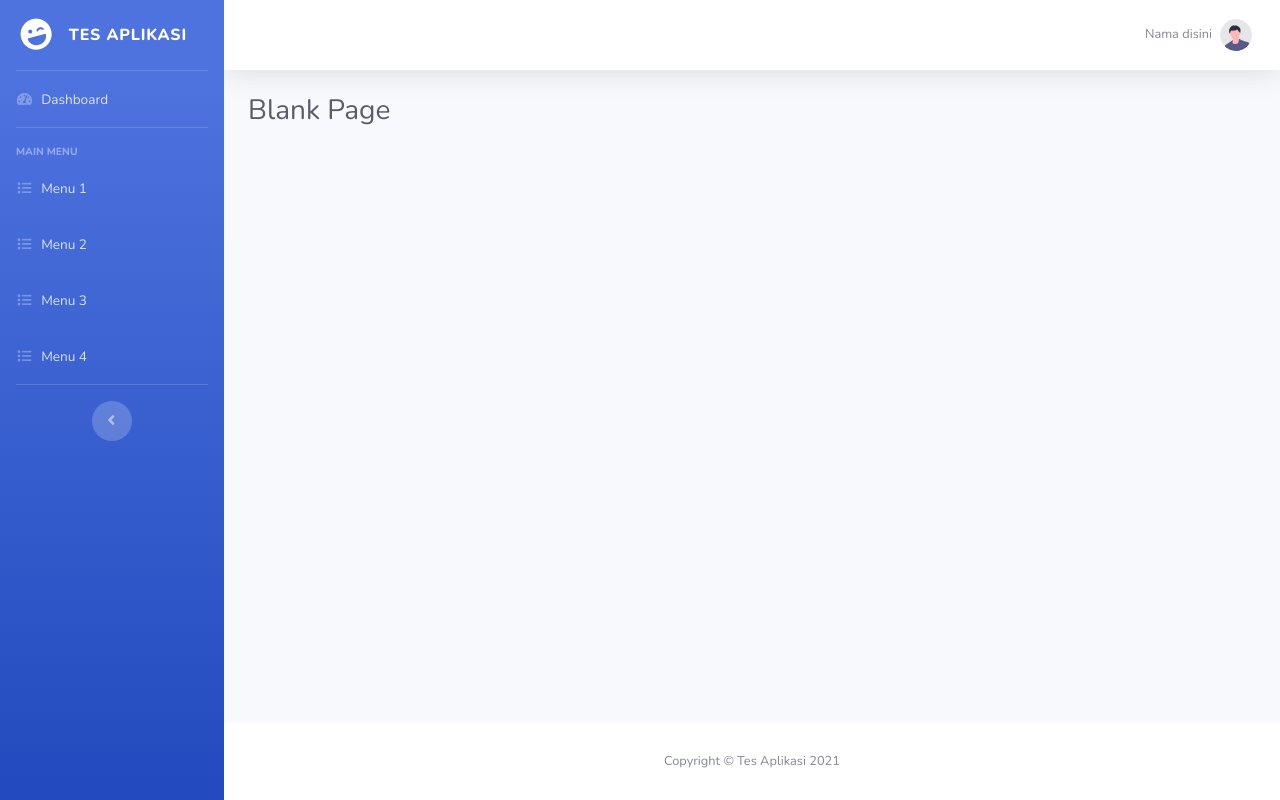
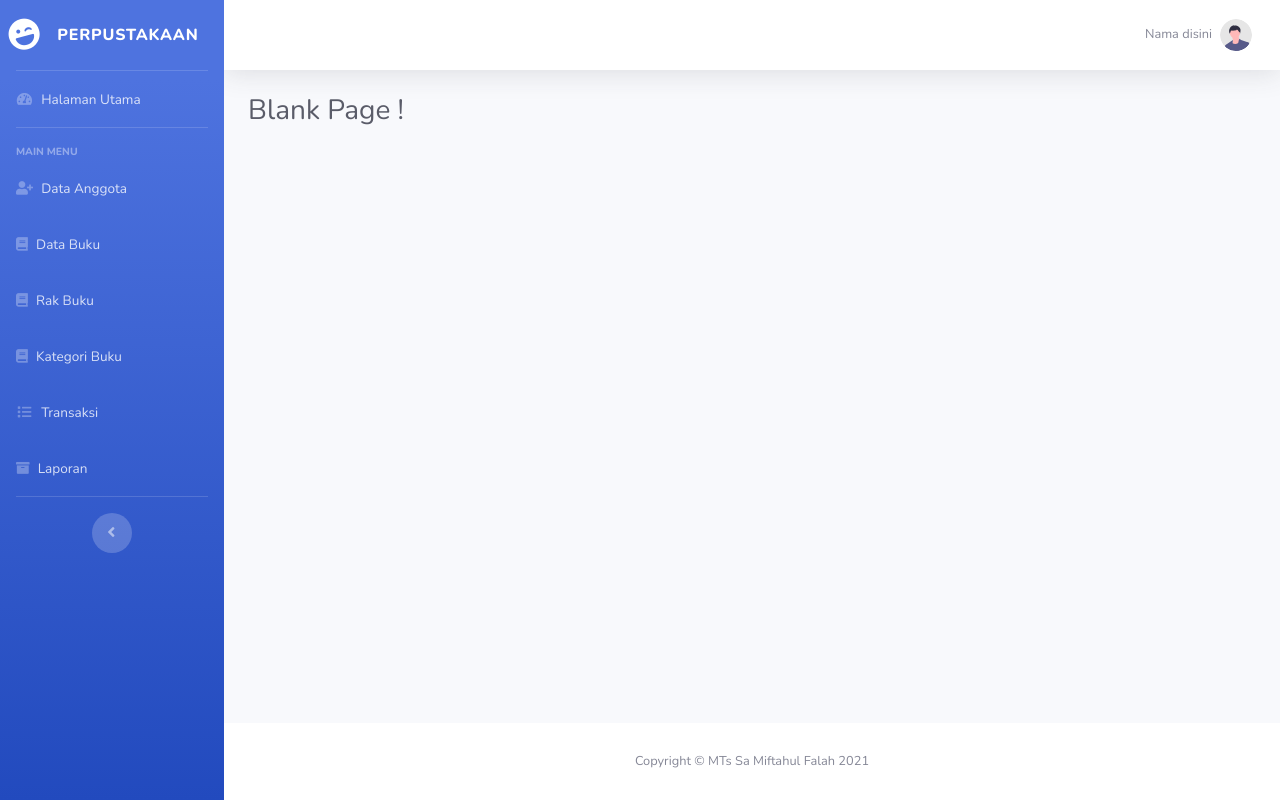
Before and after one commit to adicahyadir/Projek_kp_CI3, a CodeIgniter app: page /dashboard in a window 1280 px wide. Run offline with CodeIgniter, Linux system fonts and the light colour scheme; a user stored in the database is signed in.

Commit message:
First commit

```diff
--- a/application/views/auth/login.php
+++ b/application/views/auth/login.php
@@ -64,10 +64,10 @@
 									<hr>
 									<!-- <div class="text-center">
                                         <a class="small" href="forgot-password.html">Forgot Password?</a>
-                                    </div> -->
+                                    </div>
 									<div class="text-center">
 										<a class="small" href="<?= base_url('register'); ?>">Membuat akun</a>
-									</div>
+									</div> -->
 								</div>
 							</div>
 						</div>
--- a/application/views/template/footer.php
+++ b/application/views/template/footer.php
@@ -8,7 +8,7 @@
 			<footer class="sticky-footer bg-white">
 				<div class="container my-auto">
 					<div class="copyright text-center my-auto">
-						<span>Copyright &copy; Tes Aplikasi 2021</span>
+						<span>Copyright &copy; MTs Sa Miftahul Falah 2021</span>
 					</div>
 				</div>
 			</footer>
@@ -30,15 +30,15 @@
 		<div class="modal-dialog" role="document">
 			<div class="modal-content">
 				<div class="modal-header">
-					<h5 class="modal-title" id="exampleModalLabel">Yakin Untuk keluar?</h5>
+					<h5 class="modal-title" id="exampleModalLabel">Anda Yakin Keluar?</h5>
 					<button class="close" type="button" data-dismiss="modal" aria-label="Close">
 						<span aria-hidden="true">×</span>
 					</button>
 				</div>
-				<div class="modal-body">Ini Modal Logout.</div>
+				<div class="modal-body">Keluar dari aplikasi</div>
 				<div class="modal-footer">
-					<button class="btn btn-secondary" type="button" data-dismiss="modal">Cancel</button>
-					<a class="btn btn-primary" href="<?=base_url('logout');?>">Logout</a>
+					<button class="btn btn-secondary" type="button" data-dismiss="modal">Batal</button>
+					<a class="btn btn-primary" href="<?=base_url('logout');?>">Keluar</a>
 				</div>
 			</div>
 		</div>
@@ -54,6 +54,38 @@
 	<!-- Custom scripts for all pages-->
 	<script src="<?=base_url('assets/');?>js/sb-admin-2.min.js"></script>
 
+	<script type="text/javascript">
+
+		document.addEventListener("DOMContentLoaded", function(){
+		  document.querySelectorAll('.sidebar .nav-link').forEach(function(element){
+
+		    element.addEventListener('click', function (e) {
+
+		      let nextEl = element.nextElementSibling;
+		      let parentEl  = element.parentElement;
+
+		        if(nextEl) {
+		            e.preventDefault();
+		            let mycollapse = new bootstrap.Collapse(nextEl);
+
+		            if(nextEl.classList.contains('show')){
+		              mycollapse.hide();
+		            } else {
+		                mycollapse.show();
+		                // find other submenus with class=show
+		                var opened_submenu = parentEl.parentElement.querySelector('.submenu.show');
+		                // if it exists, then close all of them
+		                if(opened_submenu){
+		                  new bootstrap.Collapse(opened_submenu);
+		                }
+		            }
+		        }
+		    }); // addEventListener
+		  }) // forEach
+		});
+		// DOMContentLoaded  end
+	</script>
+
 </body>
 
 </html>
--- a/application/views/template/header.php
+++ b/application/views/template/header.php
@@ -17,6 +17,17 @@
 
 	<!-- Custom styles for this template-->
 	<link href="<?=base_url('assets/');?>css/sb-admin-2.min.css" rel="stylesheet">
+	<style type="text/css">
+
+		.sidebar li .submenu{
+			list-style: none;
+			margin: 0;
+			padding: 0;
+			padding-left: 1rem;
+			padding-right: 1rem;
+		}
+
+	</style>
 
 </head>
 
@@ -33,7 +44,7 @@
 				<div class="sidebar-brand-icon rotate-n-15">
 					<i class="fas fa-laugh-wink"></i>
 				</div>
-				<div class="sidebar-brand-text mx-3">Tes Aplikasi</div>
+				<div class="sidebar-brand-text mx-3">Perpustakaan</div>
 			</a>
 
 			<!-- Divider -->
@@ -43,7 +54,7 @@
 			<li class="nav-item">
 				<a class="nav-link" href="<?=base_url('dashboard');?>">
 					<i class="fas fa-fw fa-tachometer-alt"></i>
-					<span>Dashboard</span></a>
+					<span>Halaman Utama</span></a>
 			</li>
 
 			<!-- Divider -->
@@ -94,7 +105,7 @@
 								<div class="dropdown-divider"></div>
 								<a class="dropdown-item" href="#" data-toggle="modal" data-target="#logoutModal">
 									<i class="fas fa-sign-out-alt fa-sm fa-fw mr-2 text-gray-400"></i>
-									Logout
+									Keluar
 								</a>
 							</div>
 						</li>
@@ -108,6 +119,6 @@
 				<div class="container-fluid">
 
 					<!-- Page Heading -->
-					<h1 class="h3 mb-4 text-gray-800">Blank Page</h1>
+					<h1 class="h3 mb-4 text-gray-800">Blank Page !</h1>
 
 				<?php $this->load->view('template/footer'); ?>
--- a/application/views/template/menu.php
+++ b/application/views/template/menu.php
@@ -5,25 +5,57 @@
 
 			<li class="nav-item">
 				<a class="nav-link" href="<?=base_url();?>">
-					<i class="fas fa-fw fa-list"></i>
-					<span>Menu 1 </span>
+					<i class="fas fa-user-plus"></i>
+					<span>Data Anggota</span>
 				</a>
 			</li>
 			<li class="nav-item">
 				<a class="nav-link" href="<?=base_url();?>">
-					<i class="fas fa-fw fa-list"></i>
-					<span>Menu 2</span>
+					<i class="fas fa-book"></i>
+					<span>Data Buku</span>
 				</a>
 			</li>
 			<li class="nav-item">
 				<a class="nav-link" href="<?=base_url();?>">
-					<i class="fas fa-fw fa-list"></i>
-					<span>Menu 3</span>
+					<i class="fas fa-book"></i>
+					<span>Rak Buku</span>
 				</a>
 			</li>
 			<li class="nav-item">
 				<a class="nav-link" href="<?=base_url();?>">
-					<i class="fas fa-fw fa-list"></i>
-					<span>Menu 4 </span>
+					<i class="fas fa-book"></i>
+					<span>Kategori Buku</span>
 				</a>
 			</li>
+			<li class="nav-item has-submenu">
+				<a class="nav-link" href="<?=base_url();?>">
+					<i class="fas fa-fw fa-list"></i>
+					<span>Transaksi</span>
+				</a>
+				<ul class="submenu collapse">
+					<li class="nav-item">
+						<a class="nav-link" href="<?=base_url();?>">
+							<i class="fas fa-search-plus"></i>
+							<span>Peminjaman</span>
+						</a>
+					</li>
+					<li class="nav-item">
+						<a class="nav-link" href="<?=base_url();?>">
+							<i class="fas fa-search-minus"></i>
+							<span>Pengembalian</span>
+						</a>
+					</li>
+					<li class="nav-item">
+						<a class="nav-link" href="<?=base_url();?>">
+							<i class="fas fa-dollar-sign"></i>
+							<span>Denda</span>
+						</a>
+					</li>
+				</ul>
+			</li>
+			<li class="nav-item">
+				<a class="nav-link" href="<?=base_url();?>">
+					<i class="fas fa-archive"></i>
+					<span>Laporan</span>
+				</a>
+			</li>
```
